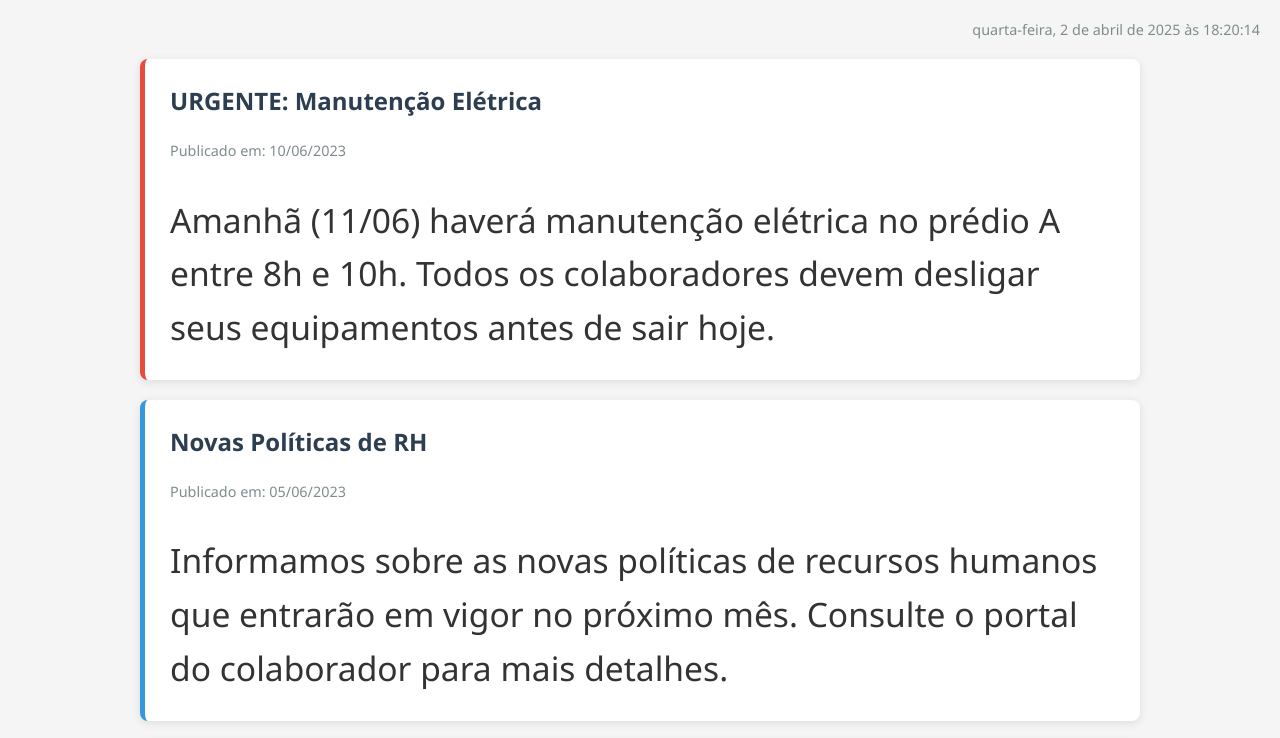
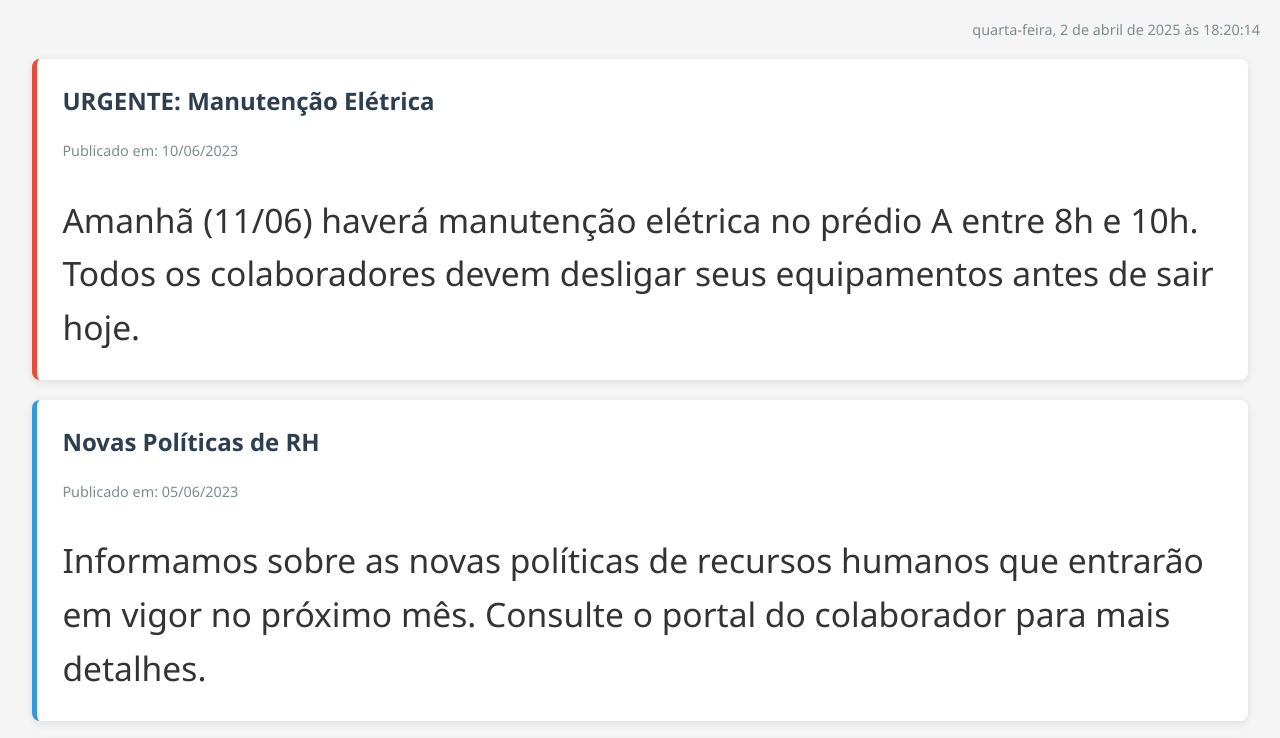
Before and after one commit to pablomecalonia/avisos, a plain HTML site: page index.html in a window 1280 px wide. Shown: the top 738 px of the page. Drawn offline with Linux system fonts and the light colour scheme.

Commit message:
Update index.html

```diff
--- a/index.html
+++ b/index.html
@@ -15,8 +15,9 @@
         }
 
         .announcement-container {
-            max-width: 1000px;
+            max-width: 98%; /* Altere para 98% ou até 100% (era 1000px) LARGURA DOS CARDS */
             margin: 0 auto;
+            padding: 0 10px; /* Adicione este padding para evitar colar nas bordas */
         }
 
         .announcement {
```
